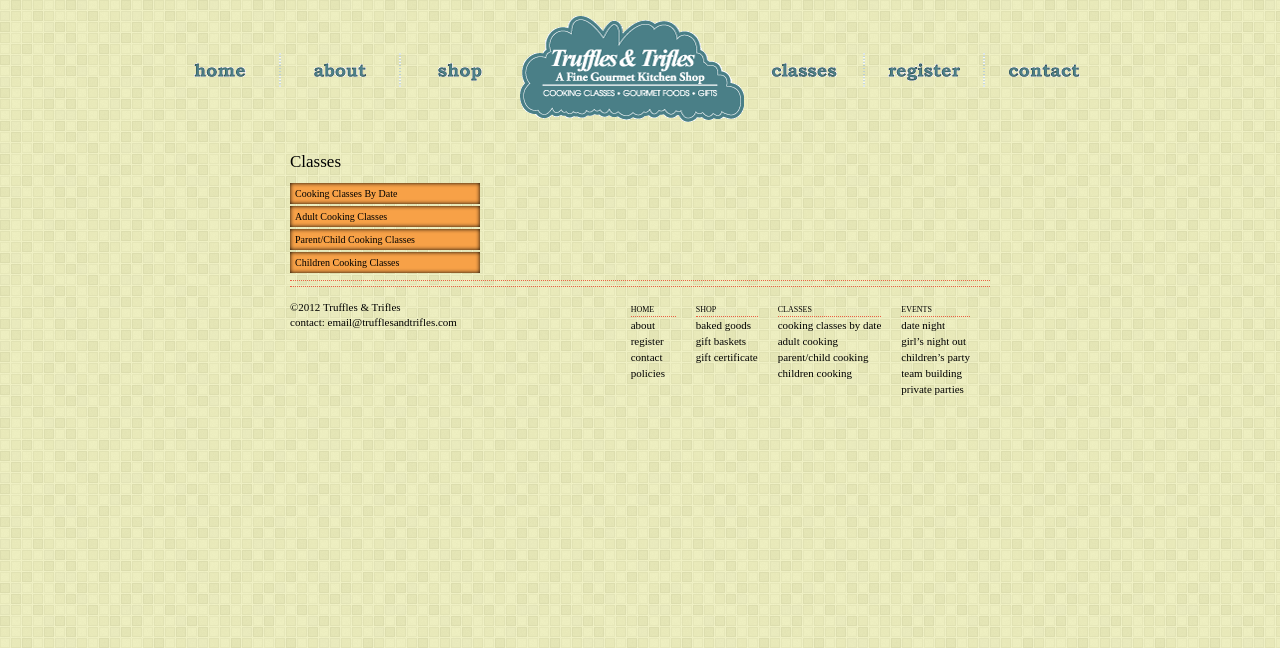
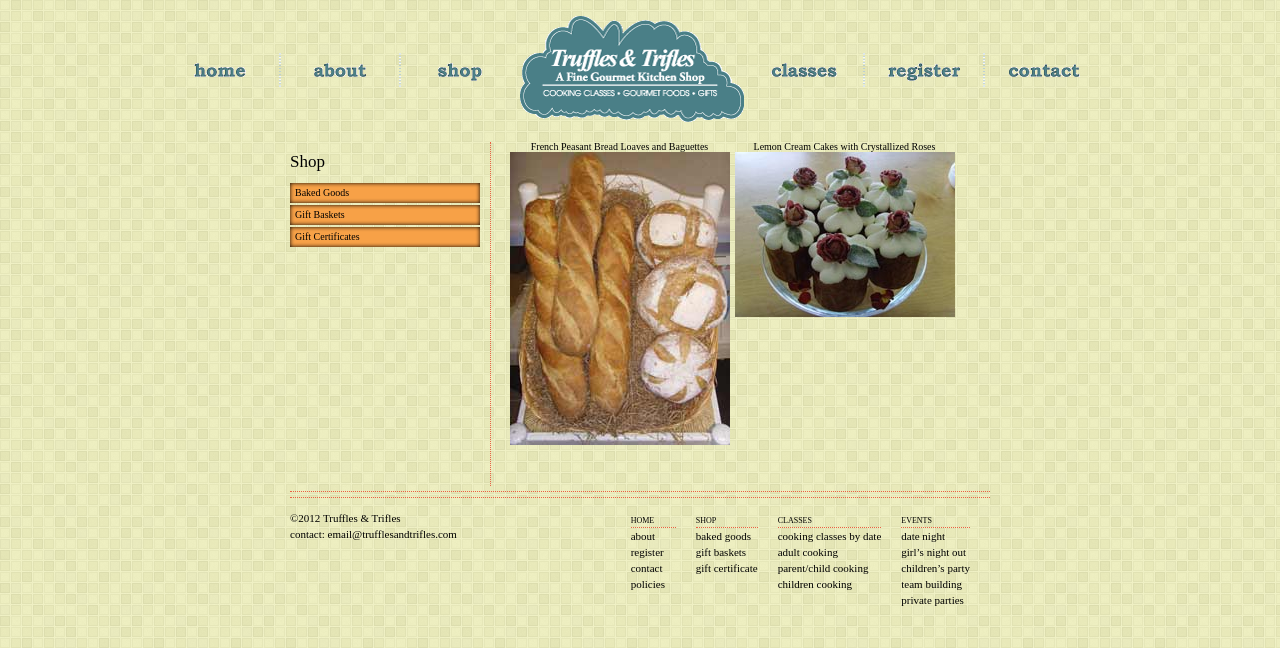
Before and after one commit to artistjc/wsp, a plain HTML site: page wsp1203_carpenterjodi_projectdelivery/Final/shop.html in a window 1280 px wide. Drawn offline with Linux system fonts and the light colour scheme; a web font is replaced by a local one.

Commit message:
Finalsite

```diff
--- a/wsp1203_carpenterjodi_projectdelivery/Final/css-main.css
+++ b/wsp1203_carpenterjodi_projectdelivery/Final/css-main.css
@@ -1,4 +1,5 @@
-* { margin: 0px; padding: 0px; }
+html,body,div,span,applet,object,iframe,h1,h2,h3,h4,h5,h6,p,blockquote,pre,a,abbr,acronym,address,big,cite,code,del,dfn,em,img,ins,kbd,q,s,samp,small,strike,strong,sub,sup,tt,var,b,u,i,center,dl,dt,dd,ol,ul,li,fieldset,form,label,legend,table,caption,tbody,tfoot,thead,tr,th,td,article,aside,canvas,details,embed,figure,figcaption,footer,header,hgroup,menu,nav,output,ruby,section,summary,time,mark,audio,video{border:0;font-size:100%;font:inherit;vertical-align:baseline;margin:0;padding:0}article,aside,details,figcaption,figure,footer,header,hgroup,menu,nav,section{display:block}body{line-height:1}ol,ul{list-style:none}blockquote,q{quotes:none}blockquote:before,blockquote:after,q:before,q:after{content:none}table{border-collapse:collapse;border-spacing:0}
+
 
 /****------Global CSS------*****/
 body {
@@ -66,6 +67,10 @@ h1.logo {
 	float: left;
 	display: block;
 	}
+
+nav ul {
+
+}
 
 /****----home button----*****/
 
@@ -278,7 +283,7 @@ article {
 
 
 section {
-	width: 500px;
+	width: 450px;
 	padding-left: 16px;
 	float: left;
 	border-left: 1px dotted #EA6144;
@@ -288,20 +293,47 @@ date {
 	font-size: 1.4em;
 	}
 
-#main_section article {
+section article {
 	padding-bottom: 15px;
 	border-bottom: 1px dotted #EA6144;
 	}
 
-#main_section article:last-child {
+section article:last-child {
 	border-bottom: none;
 	}
 
-#main_section article a {
+section article a {
 	display: block;
 	float: right;
 	}
 
+#section_header {
+	display: block;
+	list-style: none;
+	margin: 0 auto;
+	height: 40px;
+
+}
+
+#section_header li {
+	text-align: center;
+	display: block;
+	}
+
+#section_header li {
+	float: left;
+	}
+
+#section_header li.next {
+	float: right;
+	}
+
+#shop_page article {
+	width: 50%;
+	float: left;
+	border-bottom: none;
+	text-align: center;
+	}
 
 /****------Footer------*****/
 
--- a/wsp1203_carpenterjodi_projectdelivery/Final/shop.html
+++ b/wsp1203_carpenterjodi_projectdelivery/Final/shop.html
@@ -31,17 +31,28 @@
 <div id="inner_wrapper">
 
 <aside id="secondary_nav">
-<h2>Classes</h2>
+<h2>Shop</h2>
 <ul>
-<li class="groupA"><a href="classes.html">Cooking Classes By Date</a></li>
-<li class="groupA"><a href="classes/adult.html">Adult Cooking Classes</a></li>
-<li class="groupA"><a href="classes/parentchild.html">Parent/Child Cooking Classes</a></li>
-<li class="groupA"><a href="classes/childrencooking.html">Children Cooking Classes</a></li>
+<li class="groupA"><a href="#">Baked Goods</a></li>
+<li class="groupA"><a href="#">Gift Baskets</a></li>
+<li class="groupA"><a href="#">Gift Certificates</a></li>
 </ul>
 	</aside>
 
-<div id="main_section">
-	</div> <!--main_section-->
+	<section>
+		<article>
+			<h3>
+			French Peasant Bread
+			Loaves and Baguettes</h3>
+			<p> <img src="images/FrenchPeasantBread.jpg" alt="French Peasant Bread"/></p>
+		</article>
+
+		<article>
+			<h3>Lemon Cream Cakes with Crystallized Roses</h3>
+			<p> <img src="images/LemonCreamCakes3.jpg" alt="Lemon Cakes"/></p>
+		</article>
+
+	</section>
 
 <div class="clear"></div>
 <div class="rule"></div>
```
Also changed, not shown: wsp1203_carpenterjodi_projectdelivery/Final/about.html (+0 -5 lines), wsp1203_carpenterjodi_projectdelivery/Final/class_selection.html (+0 -1 lines), wsp1203_carpenterjodi_projectdelivery/Final/classes.html (+13 -0 lines), wsp1203_carpenterjodi_projectdelivery/Final/index.html (+2 -2 lines), wsp1203_carpenterjodi_projectdelivery/Final/classes/adult.html (indentation only), wsp1203_carpenterjodi_projectdelivery/Final/classes/childrencooking.html (indentation only), wsp1203_carpenterjodi_projectdelivery/Final/events/childrensparty.html (indentation only), wsp1203_carpenterjodi_projectdelivery/Final/images/FrenchPeasantBread.jpg (added), wsp1203_carpenterjodi_projectdelivery/Final/images/LemonCreamCakes3.jpg (added), wsp1203_carpenterjodi_projectdelivery/Final/images/graphic_banner.png (deleted), wsp1203_carpenterjodi_projectdelivery/Final/shop/bakedgoods.html (indentation only).
